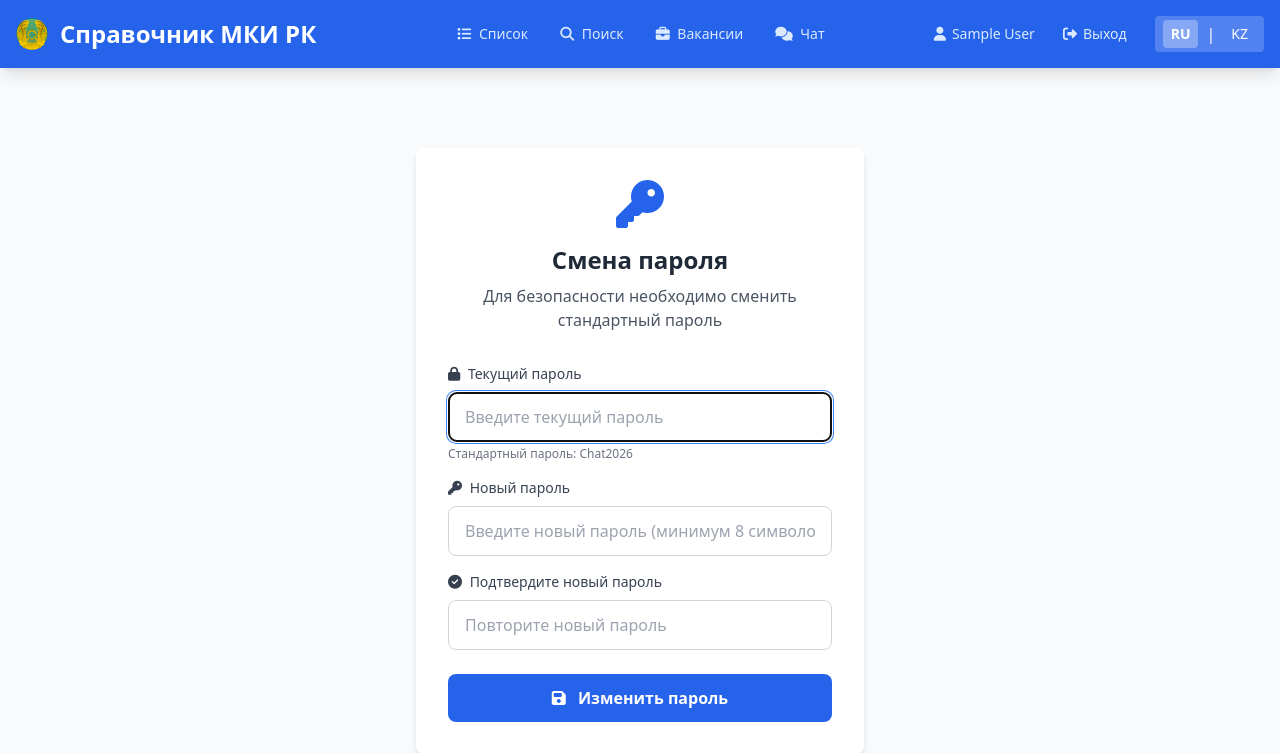
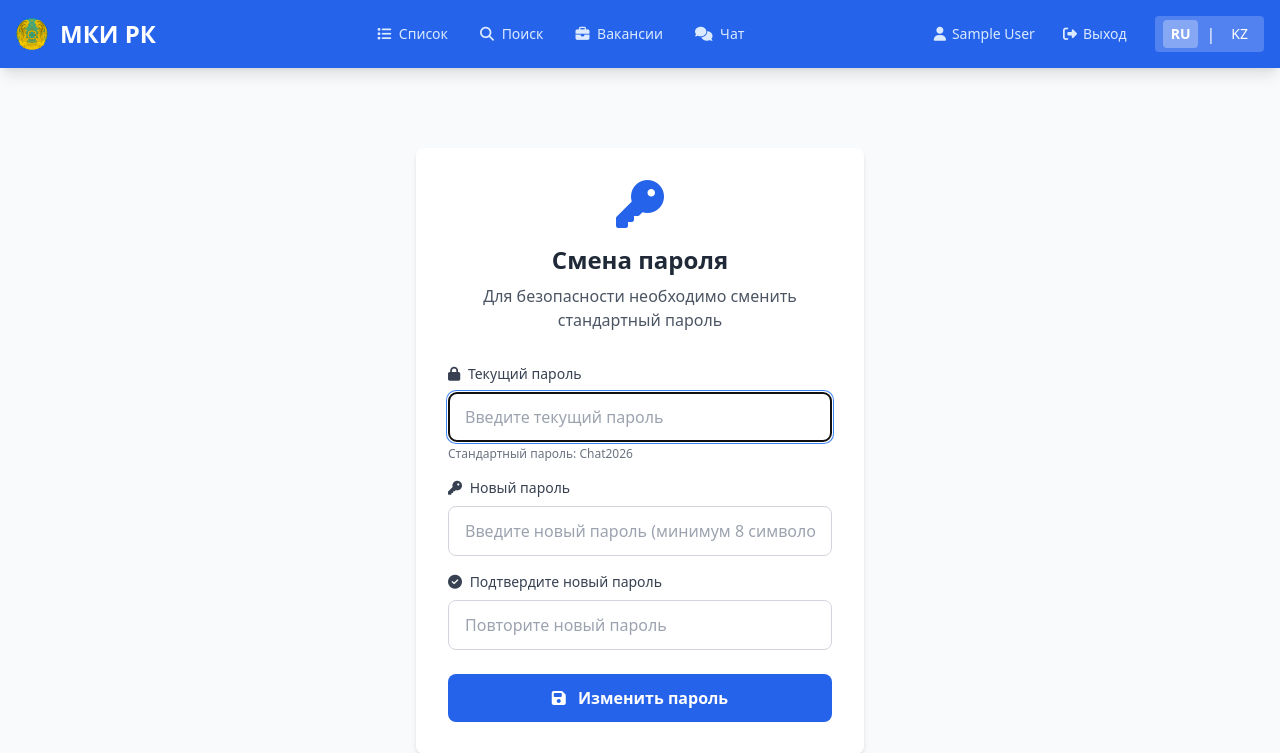
Before and after one commit to djek9007/hr-guide, a Django app: page /change-password/ in a window 1280 px wide. Shown: the top 753 px of the page. Run offline with Django 5.2, Linux system fonts and the light colour scheme; the visitor is signed in with stand-in values (Sample User, id 1); data that the repository does not hold is empty; parts of the project's set-up code (start-up, migrations or seed data) failed here and were passed over.

Commit message:
ubrali spravochniky

```diff
--- a/templates/base.html
+++ b/templates/base.html
@@ -29,7 +29,7 @@
                             alt="{% trans "Герб Республики Казахстан" %}"
                             class="w-8 h-8"
                         >
-                        <span>{% trans "Справочник МКИ РК" %}</span>
+                        <span>{% trans "МКИ РК" %}</span>
                     </span>
                 </a>
 
```
Also changed, not shown: locale/kk/LC_MESSAGES/django.po, locale/ru/LC_MESSAGES/django.po.
